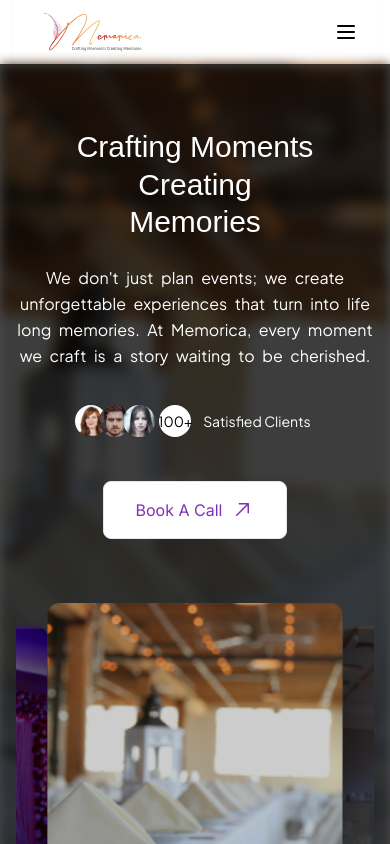
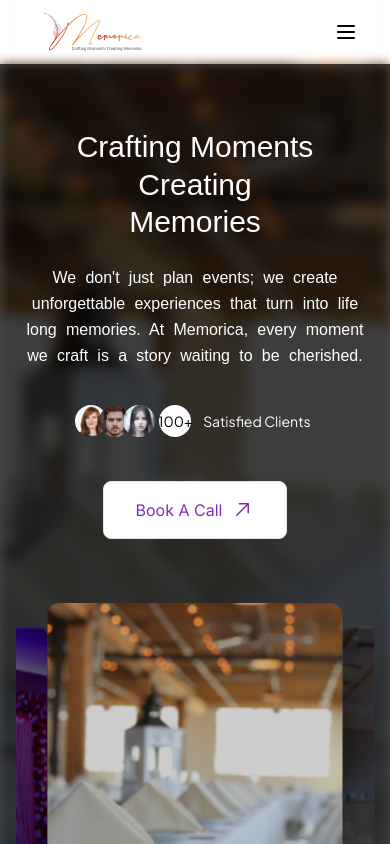
Before and after one commit to KRShanto/memorica, a Next.js app: page / in a window 390 px wide. Shown: the top 844 px of the page. Built offline with nearby package versions, Linux system fonts and the light colour scheme; a web font is replaced by a local one.

Commit message:
feat: enhance WelcomeSection styling for improved readability and responsiveness

```diff
--- a/src/components/home/WelcomeSection.tsx
+++ b/src/components/home/WelcomeSection.tsx
@@ -40,7 +40,7 @@ export default function WelcomeSection() {
             <br className="sm:hidden" /> Memories
           </h1>
           <p
-            className="text-base sm:text-lg md:text-xl mb-8 font-jakarta leading-relaxed max-w-4xl mx-auto"
+            className="text-base sm:text-lg md:text-2xl mb-8 max-[1200px]:max-w-5xl font-antic leading-relaxed max-w-6xl mx-auto"
             style={{ wordSpacing: "0.3em" }}
           >
             We don&apos;t just plan events; we create unforgettable experiences
```
